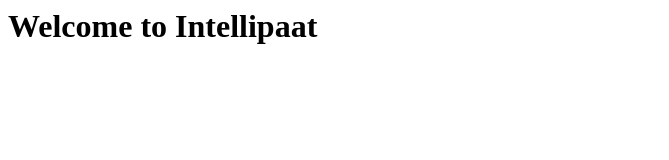
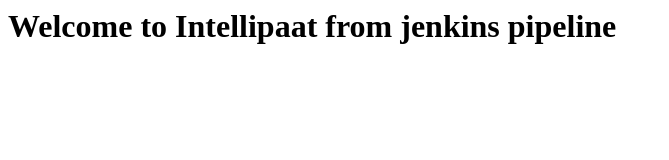
Before and after one commit to hshar94/demo04nov, a plain HTML site: page index.html in a window 1280 px wide. Shown: the whole page, without its empty margins (0-669 px from the left). Drawn offline with Linux system fonts and the light colour scheme.

Commit message:
changed text

```diff
--- a/index.html
+++ b/index.html
@@ -1,5 +1,5 @@
 <html>
 <body>
-<h1>Welcome to Intellipaat</h1>
+<h1>Welcome to Intellipaat from jenkins pipeline</h1>
 </body>
 </html>
```
